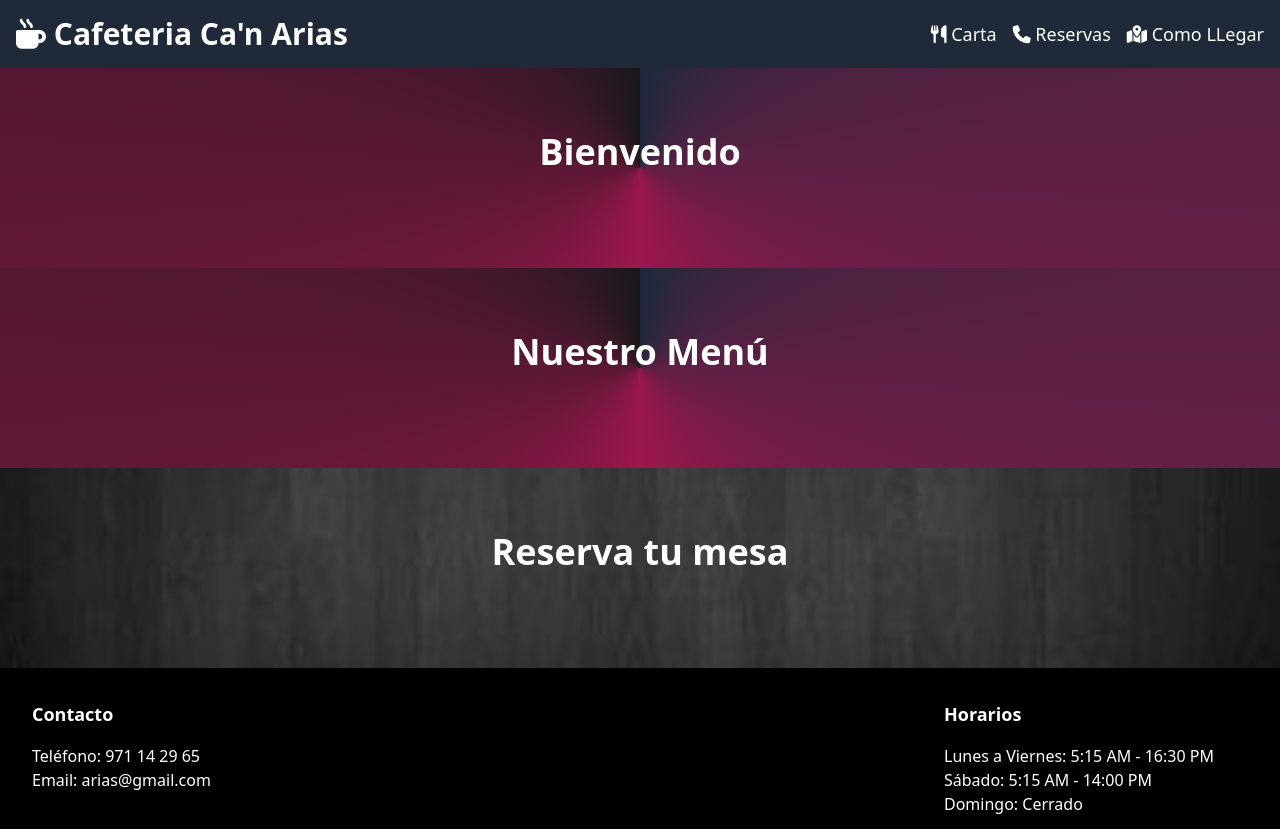
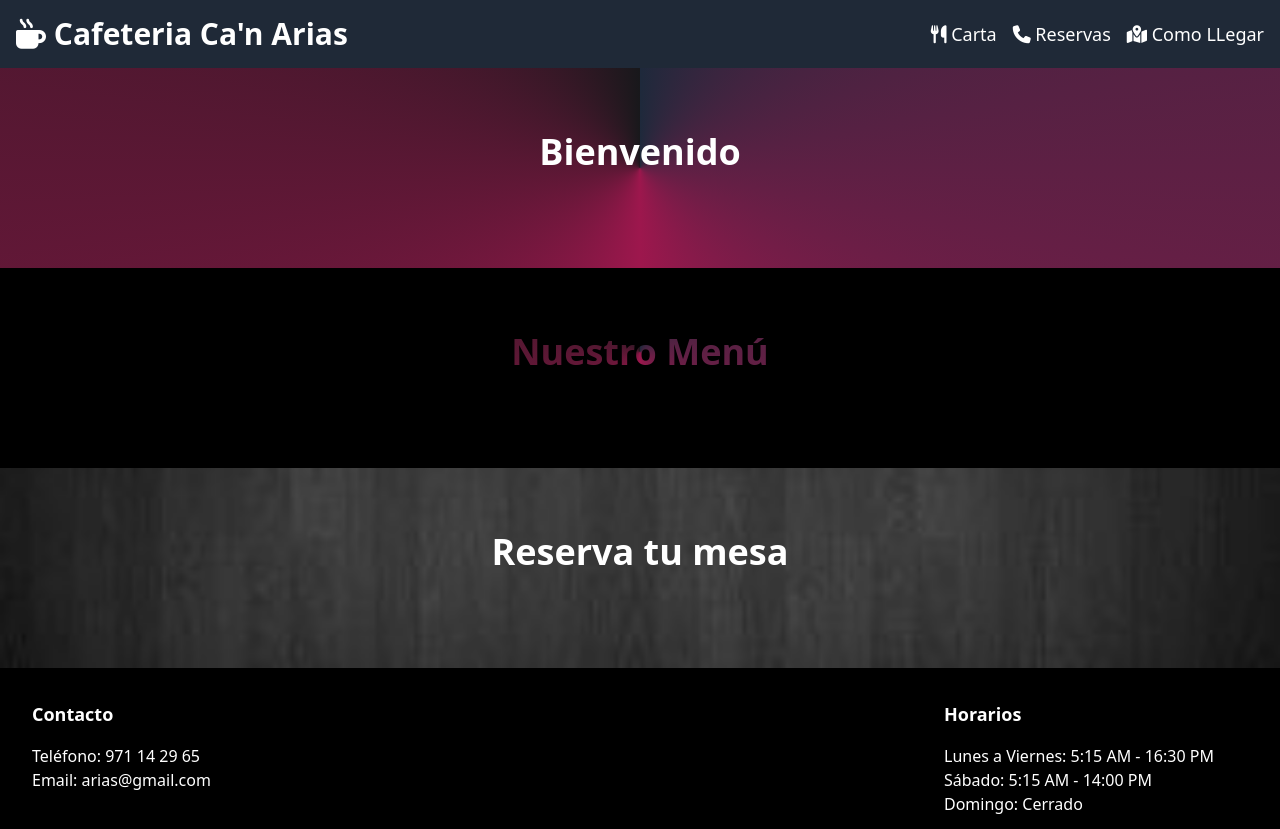
Before and after one commit to JoanLlompart/Practica-Restaurant, a website: page src/proba2.html in a window 1280 px wide. Drawn offline with nearby package versions, Linux system fonts and the light colour scheme.

Commit message:
Gradient guay ja funciona

```diff
--- a/src/css/proba2.css
+++ b/src/css/proba2.css
@@ -24,19 +24,25 @@ footer {
     text-shadow: 0 0 5px rgb(30, 41, 59), 0 0 10px rgb(157, 23, 77), 0 0 15px rgb(24, 24, 27);
 }
 
-.bg-gradient-conic {
-    /* Aplica el gradiente conic al fondo */
-    background-image: conic-gradient(rgb(30, 41, 59), rgb(157, 23, 77), rgb(24, 24, 27));
+#menu {
+    /* Establece el fondo negro */
+    background-color: black;
 }
 
+
 .gradient-text {
-    /* Crea un efecto de gradiente al texto utilizando una superposición y máscara */
-    position: relative;
-    z-index: 1;
-    color: white; /* Establece el color del texto */
+    /* Establece el color del texto como transparente */
+    color: transparent;
+    /* Aplica el gradiente conic al fondo del texto utilizando background-clip: text */
+    background-image: conic-gradient(rgb(30, 41, 59), rgb(157, 23, 77), rgb(24, 24, 27));
+    /* Hace que el gradiente del fondo solo aparezca donde está el texto */
+    -webkit-background-clip: text;
+    background-clip: text;
 }
 
+
 .gradient-text::before {
+    /* Aplica el gradiente conic solo al texto */
     content: attr(data-text);
     position: absolute;
     top: 0;
--- a/src/proba2.html
+++ b/src/proba2.html
@@ -70,7 +70,7 @@
         </div>
     </div>
 -->
-<div id="menu" class="py-16 px-4 bg-gradient-conic bg-white cursor-pointer">
+<div id="menu" class="py-16 px-4 bg-black cursor-pointer">
     <h2 class="text-4xl font-bold text-center mb-8 gradient-text">Nuestro Menú</h2>
     <div id="seccionMenu" style="display: none;">
         <p>Información adicional sobre la sección de menú.</p>
```
